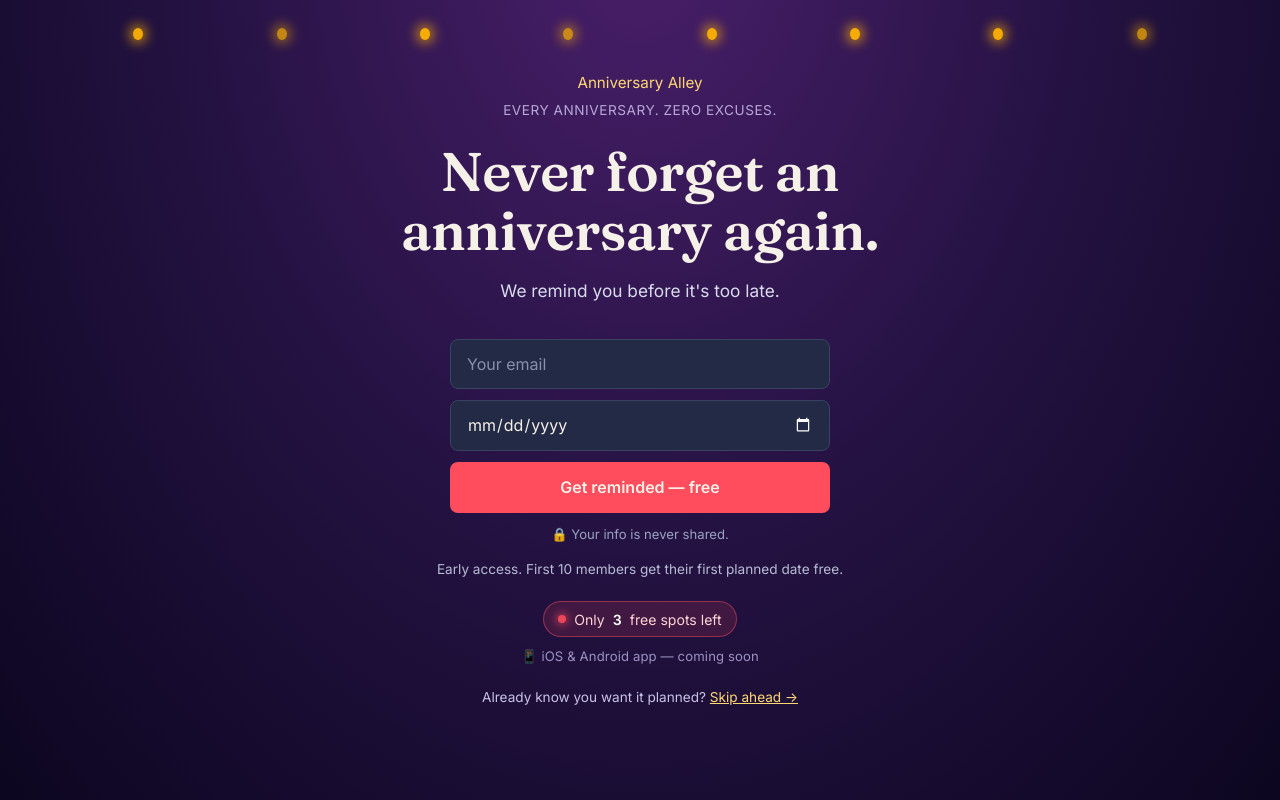
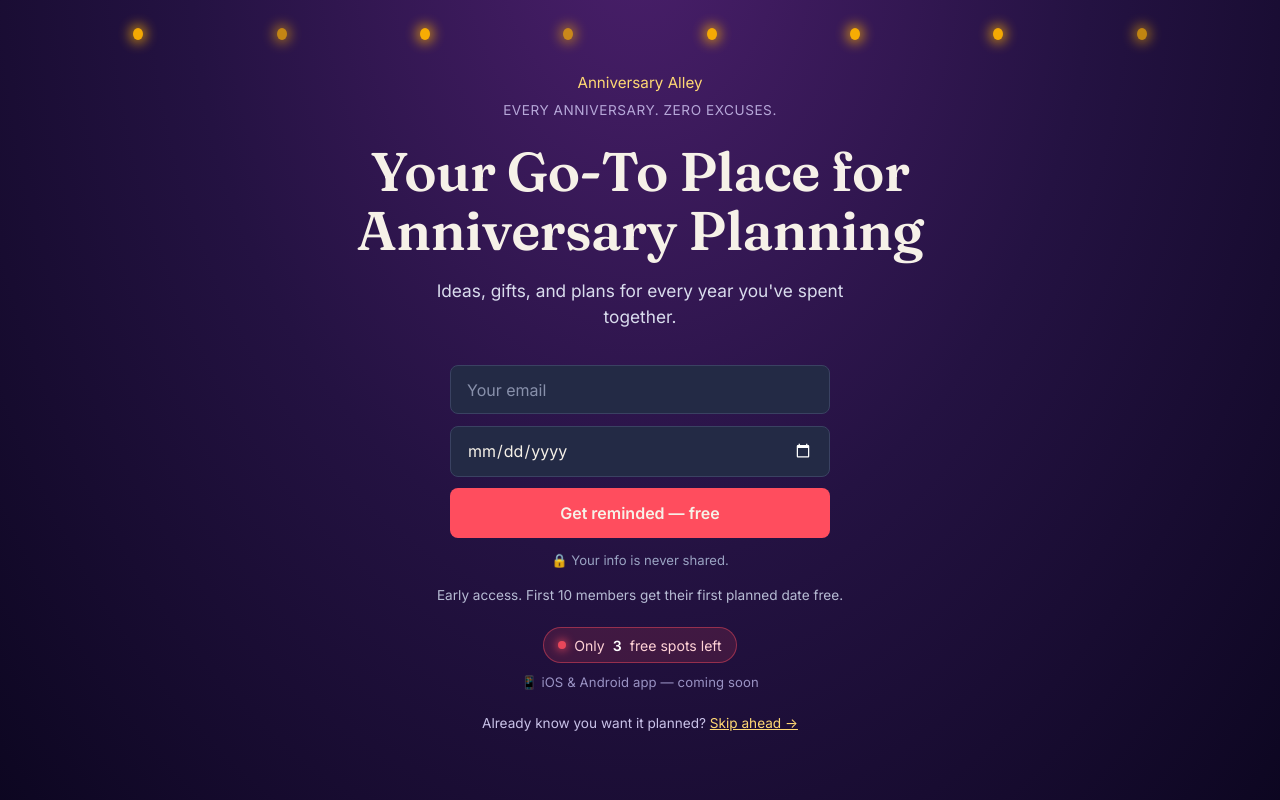
Before and after one commit to MoneyMir22/Anniversary-Alley, a plain HTML site: page index.html in a window 1280 px wide. Shown: the top 800 px of the page. Drawn offline with Linux system fonts and the light colour scheme.

Commit message:
Update homepage hero headline and subheadline
Co-Authored-By: Claude Opus 5.5 <noreply@anthropic.com>
Claude-Session: https://claude.ai/code/session_012aA5929EKqobaxmWhPthpj

```diff
--- a/index.html
+++ b/index.html
@@ -384,8 +384,8 @@ src="https://www.facebook.com/tr?id=395674804265892&ev=PageView&noscript=1"
   <div class="hero-inner">
     <p class="eyebrow-line">Anniversary Alley</p>
     <p class="tagline">Every anniversary. Zero excuses.</p>
-    <h1>Never forget an anniversary again.</h1>
-    <p class="sub">We remind you before it's too late.</p>
+    <h1>Your Go-To Place for Anniversary Planning</h1>
+    <p class="sub">Ideas, gifts, and plans for every year you've spent together.</p>
 
     <form class="hero-form" id="signupForm" name="signup" method="POST" data-netlify="true" netlify-honeypot="bot-field">
       <input type="hidden" name="form-name" value="signup">
```
